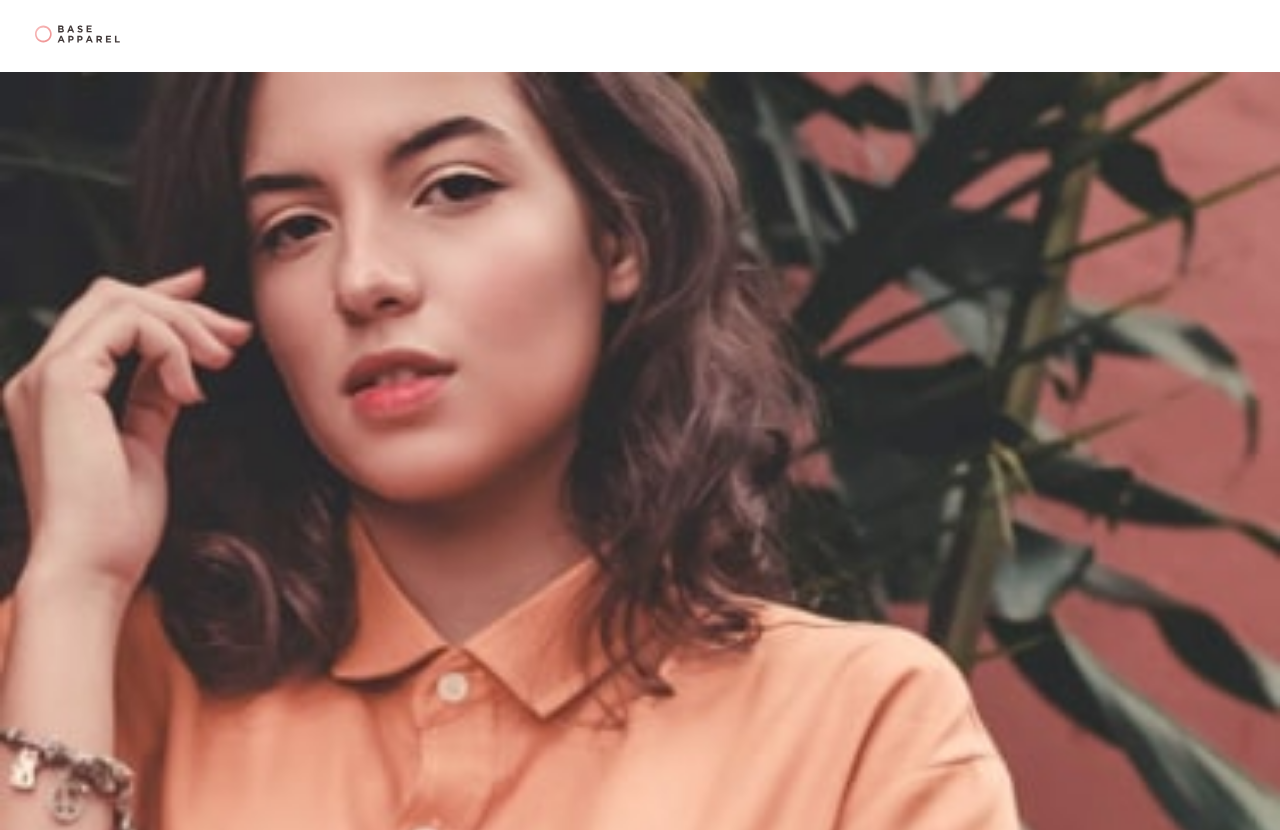
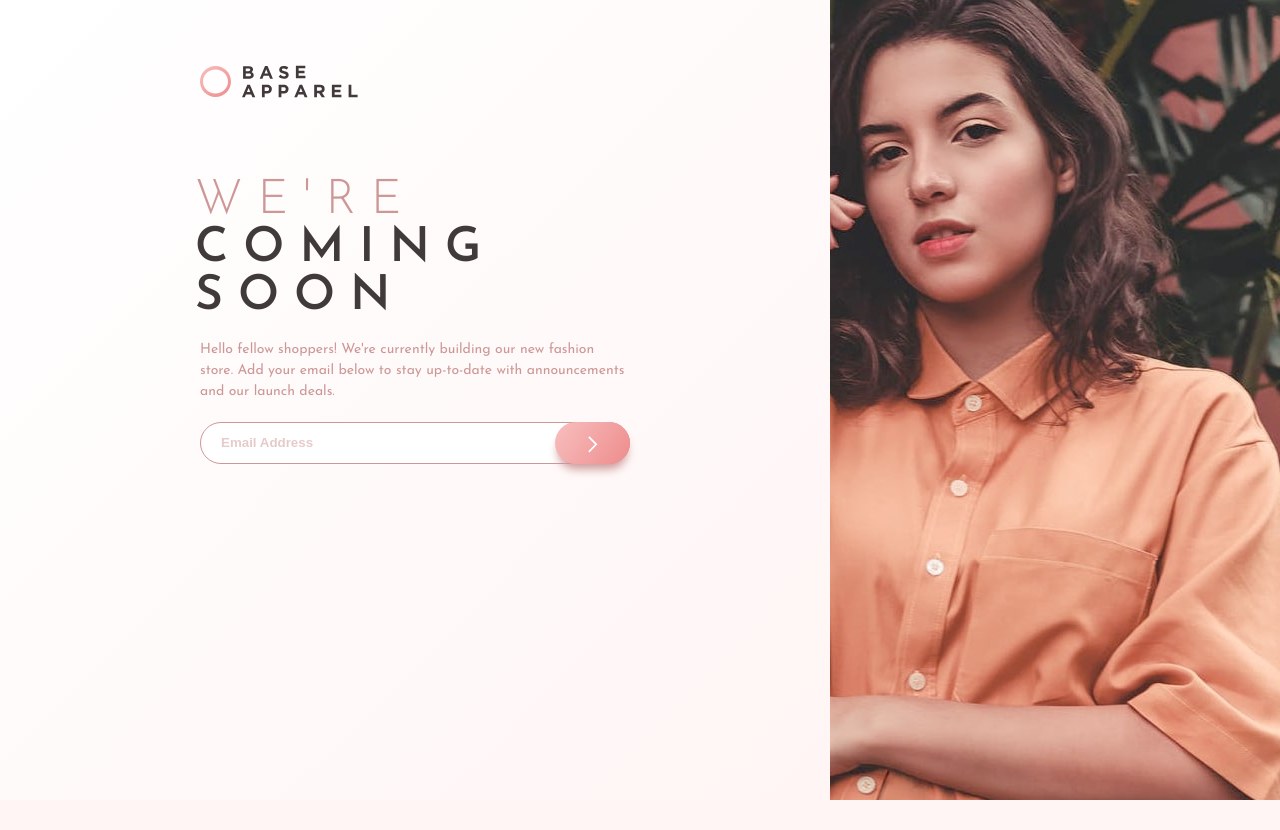
Before and after one commit to mperezs06408/base-apparel-coming-soon-page, a website: page index.html in a window 1280 px wide. Shown: the top 830 px of the page. After the commit the page ends 800 px from the top, so only its background shows below. Drawn offline with Linux system fonts and the light colour scheme.

Commit message:
Features added: - Desktop styles - Fixed background bug - added media querys to responsive web design - last configurations

```diff
--- a/assets/css/mobile.css
+++ b/assets/css/mobile.css
@@ -1,2 +1,55 @@
-@media only screen and (max-width: 610px){
+@media only screen and (min-width: 600px) {
+    body{
+        background-image: url('../img/hero-desktop.jpg');
+        background-repeat: no-repeat;
+        background-size: cover;
+        background-position: center;
+    }
+    #container{
+        background-image: var(--linear-gradient-one);
+        opacity: .84;
+        display: flex;
+        flex-direction: column;
+        align-items: center;
+    }
+    header{
+        width: 600px;
+        padding-top: 40px;
+        padding-left: 50px;
+    }
+    #header-logo{
+        width: fit-content;
+    }
+    #banner-hero_mobile{display: none;}
+    main {
+        width: 600px;
+        height: 100vh;
+        margin: auto;
+        padding: 80px 50px 0 50px;
+    }
 }
+
+@media only screen and (min-width: 830px) {
+    body {
+        background:url('../img/hero-desktop.jpg') right top no-repeat;
+        background-position:fixed;
+        background-repeat: no-repeat;
+        background-color: hsl(0, 100%, 98%);
+    }
+    #container{
+        /*background-image: url('../img/bg-pattern-desktop.svg');*/
+        background-image: var(--linear-gradient-one);
+        background-color: hsl(0, 100%, 98%);
+        max-width: 830px;
+        opacity: 1;
+    }
+    main {
+        text-align: left;
+        padding: 10px 50px 0 50px;
+    }
+    .main-title{
+        font-size: 3em;
+        letter-spacing: 15px;
+        padding: 0 30px;
+    }
+}
--- a/assets/css/styles.css
+++ b/assets/css/styles.css
@@ -53,7 +53,6 @@ main {
     position: relative;
     margin-left: 35px;
     margin-right: 35px;
-    margin-bottom: 350px;
 }
 
 .main-form_input {
@@ -81,7 +80,6 @@ main {
 }
 
 .error_img {
-    visibility: hidden;
     position: absolute;
     opacity: 0;
     top: 20px;
@@ -118,7 +116,6 @@ main {
 }
 
 .span-error-msg{
-    visibility: hidden;
     color: var(--soft-red);
     opacity: 0;
     font-size: 12px;
@@ -129,7 +126,7 @@ main {
 }
 
 .display{
-    visibility: visible;
+    display: block;
     opacity: 1;
     transition: all .2s ease-in;
 }
--- a/assets/js/index.js
+++ b/assets/js/index.js
@@ -7,16 +7,23 @@ const errorMessage = document.querySelector('#error_msg');
 
 const emailValidation = () => {
     if (regex.test(input.value)) {
-        input.classList.contains('main-form_input-error') ? input.classList.remove('main-form_input-error') : console.log('Input ok');
-        errorIcon.classList.contains('display') ? errorIcon.classList.remove('display') : console.log('Recursive error');
-        errorMessage.classList.contains('display') ? errorMessage.classList.remove('display') : console.log('Recursive error');
+        input.classList.contains('main-form_input-error') ? input.classList.remove('main-form_input-error') : '';
+        errorIcon.classList.contains('display') ? errorIcon.classList.remove('display') : '';
+        errorMessage.classList.contains('display') ? errorMessage.classList.remove('display') : '';
     } else {
-        !input.classList.contains('main-form_input-error') ? input.classList.add('main-form_input-error') : console.log('Recursive error');
-        !errorIcon.classList.contains('display') ? errorIcon.classList.add('display') : console.log('Recursive error');
-        !errorMessage.classList.contains('display') ? errorMessage.classList.add('display') : console.log('Recursive error');
+        !input.classList.contains('main-form_input-error') ? input.classList.add('main-form_input-error') : '';
+        !errorIcon.classList.contains('display') ? errorIcon.classList.add('display') : '';
+        !errorMessage.classList.contains('display') ? errorMessage.classList.add('display') : '';
     }
 };
 
 btn.addEventListener('click', () => {
     emailValidation();
 })
+
+input.addEventListener('keypress', (e) => {
+    if(e.key == 'Enter'){
+        e.preventDefault();
+        emailValidation();
+    }
+})
```
